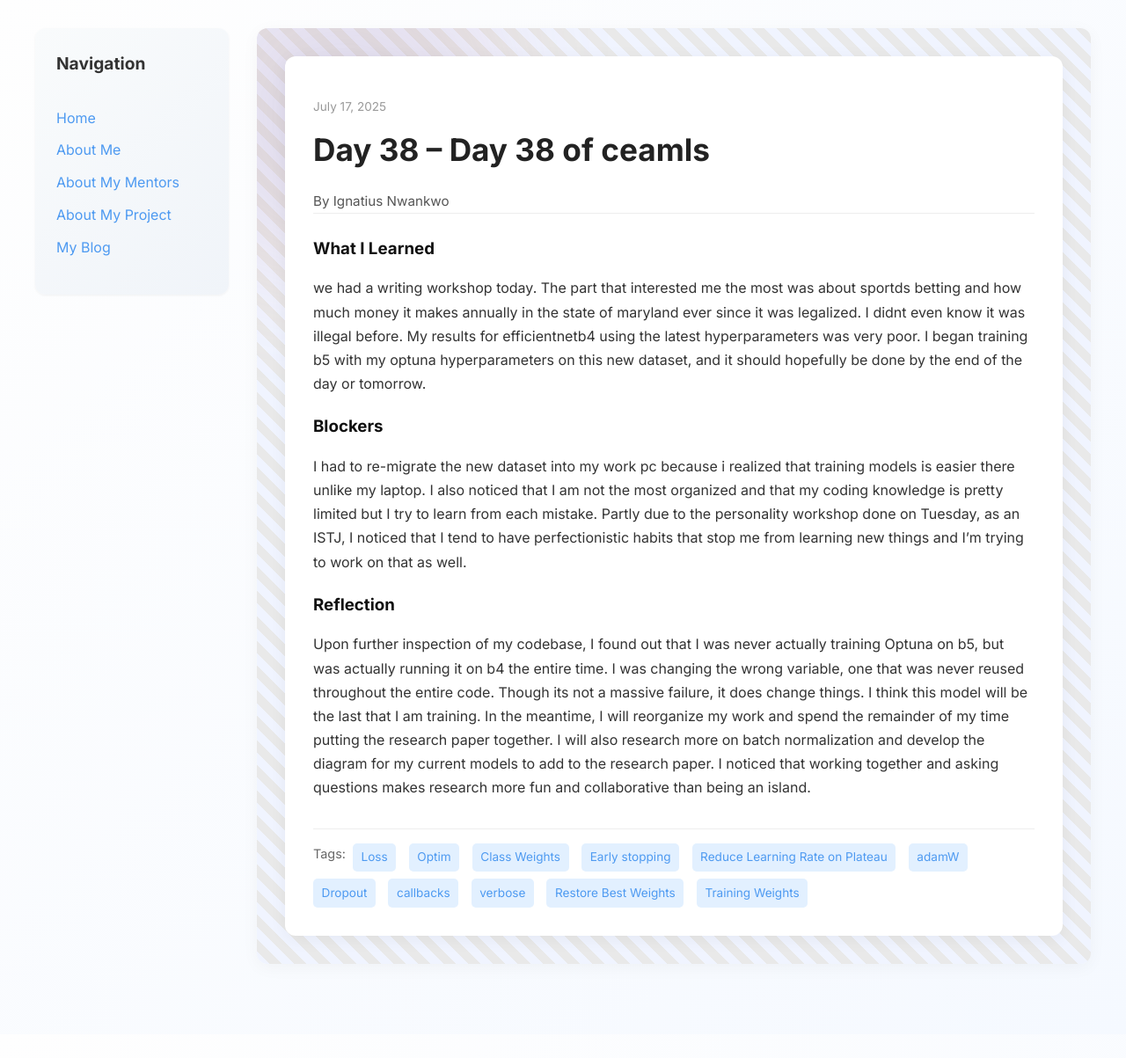
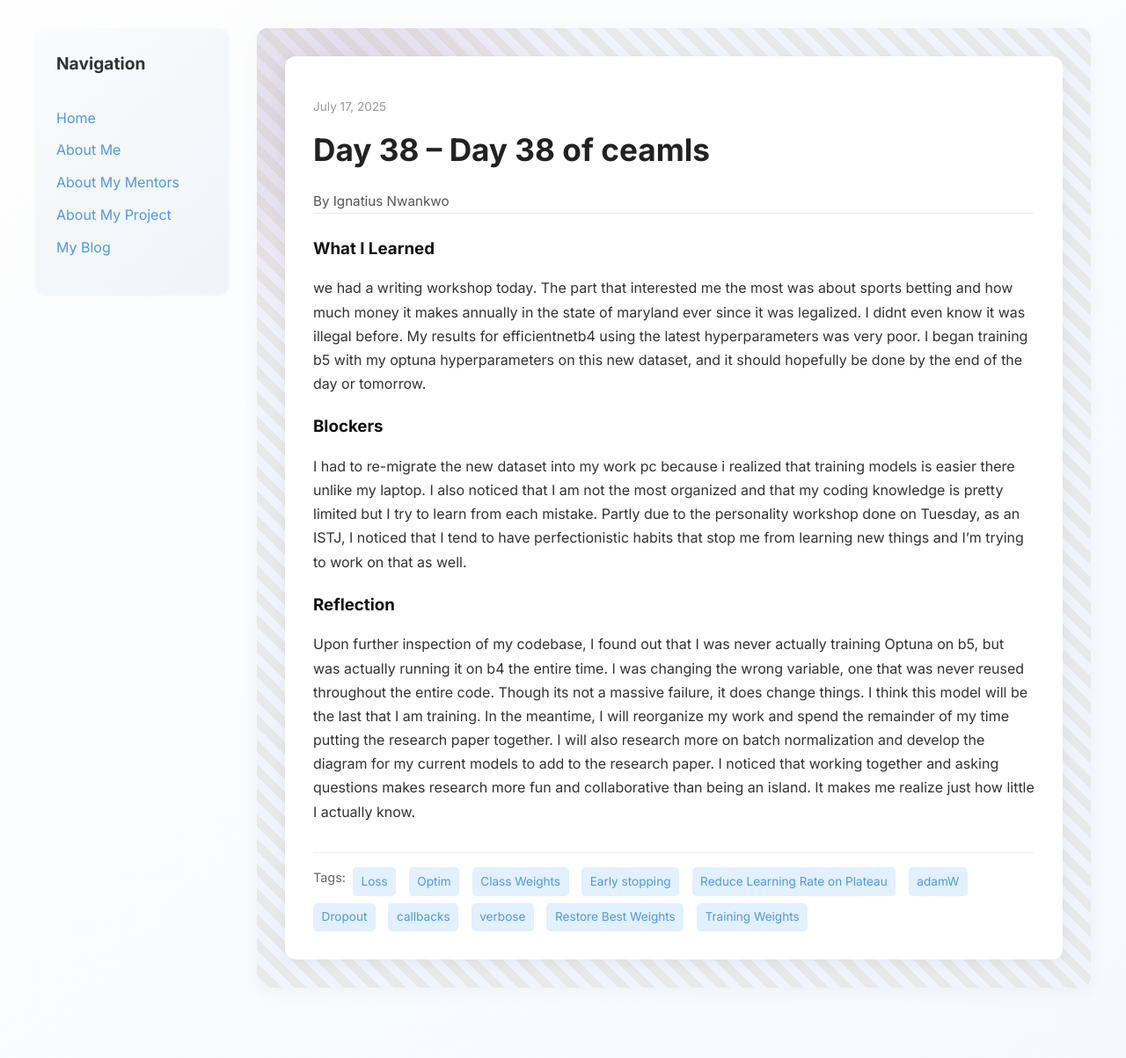
Before and after one commit to toxhi/toxhi.github.io, a Jekyll site: the page built from _posts/2025-07-17-day-38.md, in a window 1280 px wide. Shown: the whole page at 88% size. Built offline with Jekyll 4.4.1, drawn with Linux system fonts in a browser that asks for light colours; before the commit the page ends 1176 px from its top, so only the background shows below that.

Commit message:
Update 2025-07-17-day-38.md

```diff
--- a/_posts/2025-07-17-day-38.md
+++ b/_posts/2025-07-17-day-38.md
@@ -7,11 +7,11 @@
 tags: ["Loss","Optim" ,"Class Weights", "Early stopping", "Reduce Learning Rate on Plateau", "adamW", "Dropout", "callbacks", "verbose", "Restore Best Weights", "Training Weights"]
 
 what_i_learned: |
-  we had a writing workshop today. The part that interested me the most was about sportds betting and how much money it makes annually in the state of maryland ever since it was legalized. I didnt even know it was illegal before. My results for efficientnetb4 using the latest hyperparameters was very poor. I began training b5 with my optuna hyperparameters on this new dataset, and it should hopefully be done by the end of the day or tomorrow.
+  we had a writing workshop today. The part that interested me the most was about sports betting and how much money it makes annually in the state of maryland ever since it was legalized. I didnt even know it was illegal before. My results for efficientnetb4 using the latest hyperparameters was very poor. I began training b5 with my optuna hyperparameters on this new dataset, and it should hopefully be done by the end of the day or tomorrow.
 
 blockers: |
   I had to re-migrate the new dataset into my work pc because i realized that training models is easier there unlike my laptop. I also noticed that I am not the most organized and that my coding knowledge is pretty limited but I try to learn from each mistake. Partly due to the personality workshop done on Tuesday, as an ISTJ, I noticed that I tend to have perfectionistic habits that stop me from learning new things and I'm trying to work on that as well.
 
 reflection: |
-  Upon further inspection of my codebase, I found out that I was never actually training Optuna on b5, but was actually running it on b4 the entire time. I was changing the wrong variable, one that was never reused throughout the entire code. Though its not a massive failure, it does change things. I think this model will be the last that I am training. In the meantime, I will reorganize my work and spend the remainder of my time putting the research paper together. I will also research more on batch normalization and develop the diagram for my current models to add to the research paper. I noticed that working together and asking questions makes research more fun and collaborative than being an island.
+  Upon further inspection of my codebase, I found out that I was never actually training Optuna on b5, but was actually running it on b4 the entire time. I was changing the wrong variable, one that was never reused throughout the entire code. Though its not a massive failure, it does change things. I think this model will be the last that I am training. In the meantime, I will reorganize my work and spend the remainder of my time putting the research paper together. I will also research more on batch normalization and develop the diagram for my current models to add to the research paper. I noticed that working together and asking questions makes research more fun and collaborative than being an island. It makes me realize just how little I actually know.
 ---
```
